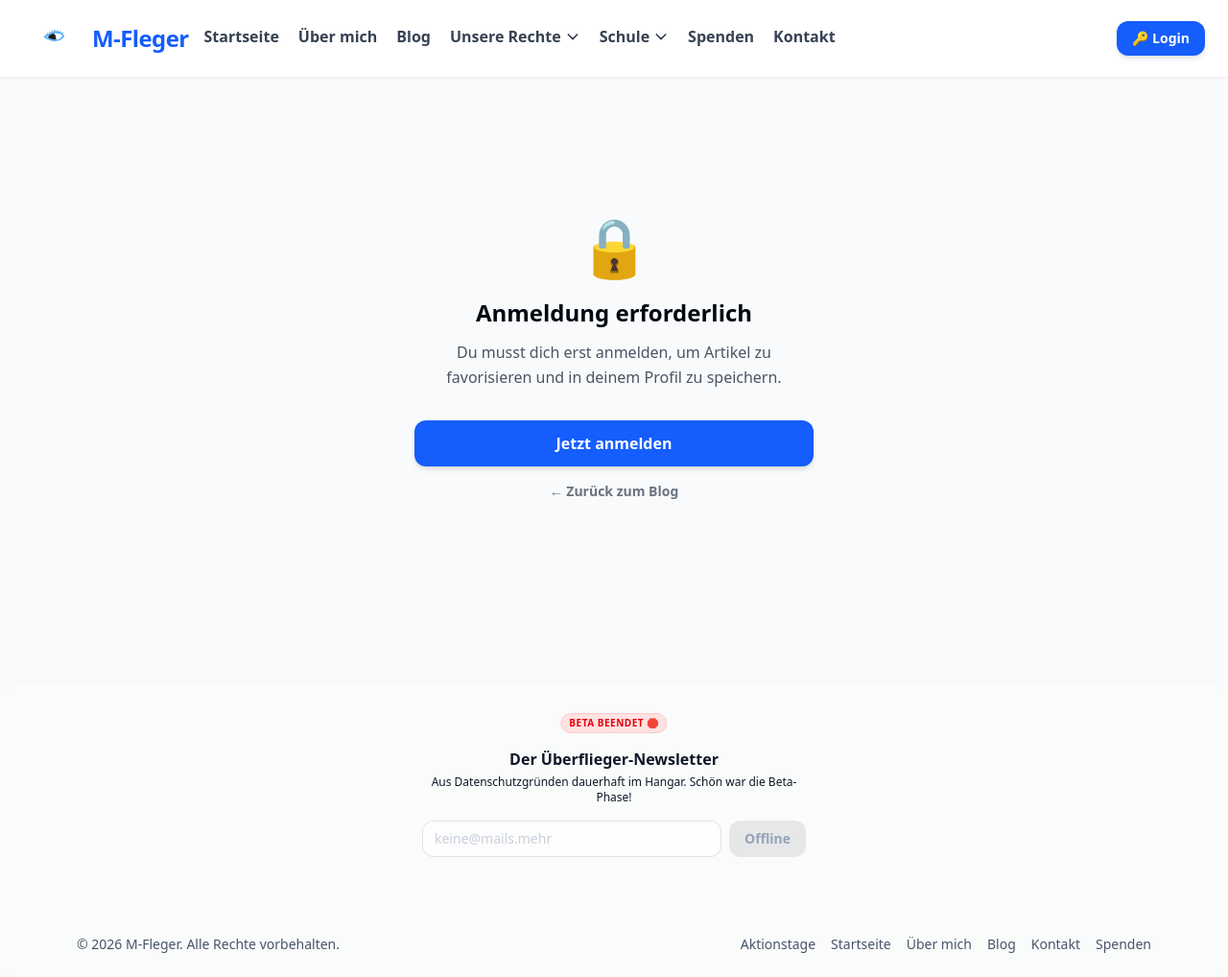
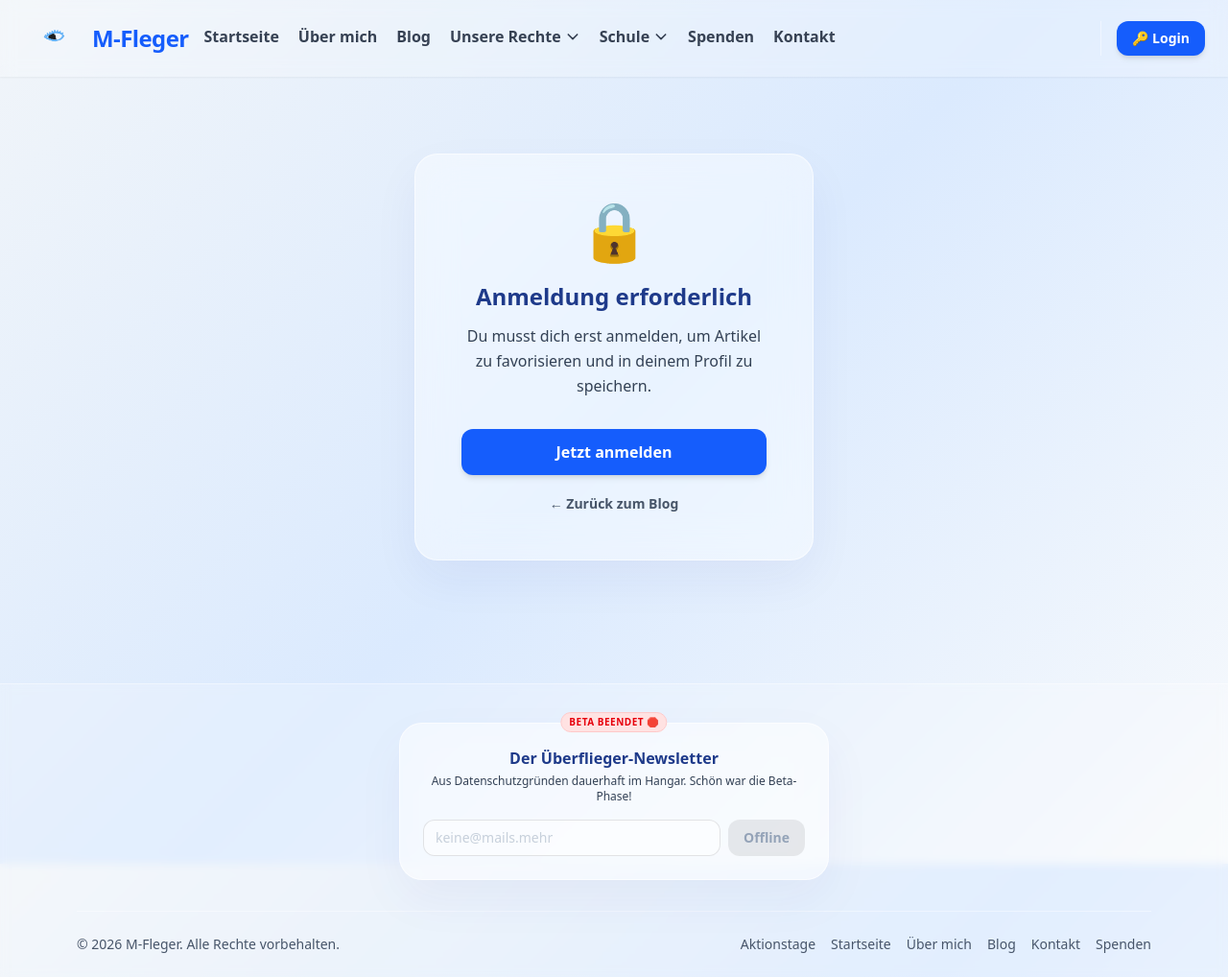
Before and after one commit to julian13053/julian13053.github.io, a Jekyll site: the page built from anmeldung-erforderlich.html, in a window 1280 px wide and 1018 px high. Shown: the whole window at 96% size. Built offline with Jekyll 4.4.1, drawn with Linux system fonts in a browser that asks for light colours; a script that is not in the unit is left out.

Commit message:
Update anmeldung-erforderlich.html

```diff
--- a/anmeldung-erforderlich.html
+++ b/anmeldung-erforderlich.html
@@ -7,31 +7,39 @@
     <meta charset="UTF-8">
     <meta name="viewport" content="width=device-width, initial-scale=1.0">
     <title>Anmeldung erforderlich - M-Fleger</title>
+
+    <link rel="stylesheet" href="/style.css">
+
     <script src="https://cdn.jsdelivr.net/npm/@tailwindcss/browser@4"></script>
     <script src="https://cdn.jsdelivr.net/npm/@supabase/supabase-js@2"></script>
 </head>
-<body class="bg-gray-50 text-gray-900 font-sans antialiased flex flex-col min-h-screen">
+<body class="font-sans antialiased flex flex-col min-h-screen">
 
-    <nav class="bg-white border-b border-gray-100 sticky top-0 z-50 shadow-xs">
+    <nav class="sticky top-0 z-50 shadow-xs">
         {% include navigation.html %}
     </nav>
 
     <main class="max-w-md mx-auto px-4 py-20 flex-grow flex flex-col justify-center items-center text-center">
+
+        <div class="w-full p-8 md:p-12 liquid-glass flex flex-col items-center">
             <div class="text-6xl mb-6">🔒</div>
-        <h1 class="text-2xl font-black text-gray-950 mb-3">Anmeldung erforderlich</h1>
-        <p class="text-gray-600 text-base mb-8 leading-relaxed">
+            <h1 class="text-2xl font-black mb-3">Anmeldung erforderlich</h1>
+            <p class="text-base mb-8 leading-relaxed">
                 Du musst dich erst anmelden, um Artikel zu favorisieren und in deinem Profil zu speichern.
             </p>
 
-        <a href="/login.html" class="w-full bg-blue-600 hover:bg-blue-700 text-white font-bold py-3 px-6 rounded-xl transition-all shadow-md text-center">
+            <a href="/login.html" class="w-full bg-blue-600 hover:bg-blue-700 text-white font-bold py-3 px-6 rounded-xl transition-all shadow-md text-center border-0 no-underline">
                 Jetzt anmelden
             </a>
 
-        <a href="/blog.html" class="mt-4 text-sm font-semibold text-gray-500 hover:text-gray-800 transition-all">
+            <a href="/blog.html" class="mt-5 text-sm font-semibold transition-all no-underline" style="color: #475569; hover:color: #1e3a8a;">
                 ← Zurück zum Blog
             </a>
+        </div>
+
     </main>
 
     {% include footer.html %}
+
 </body>
 </html>
```
Lines whose indentation alone changed are shown as unchanged.
